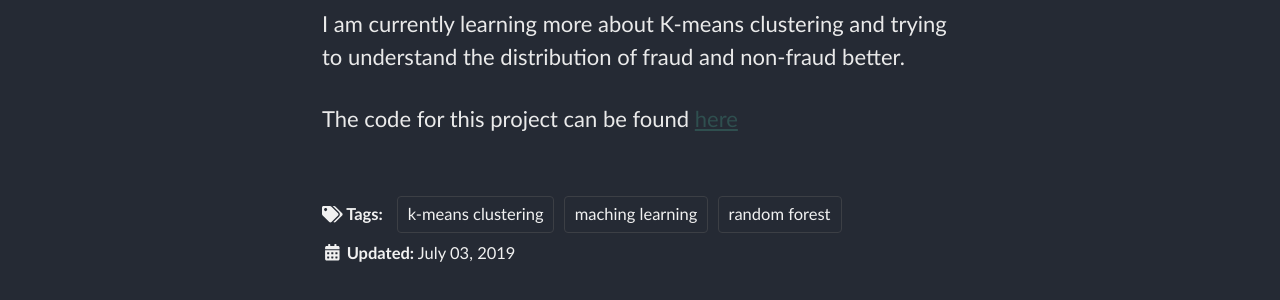
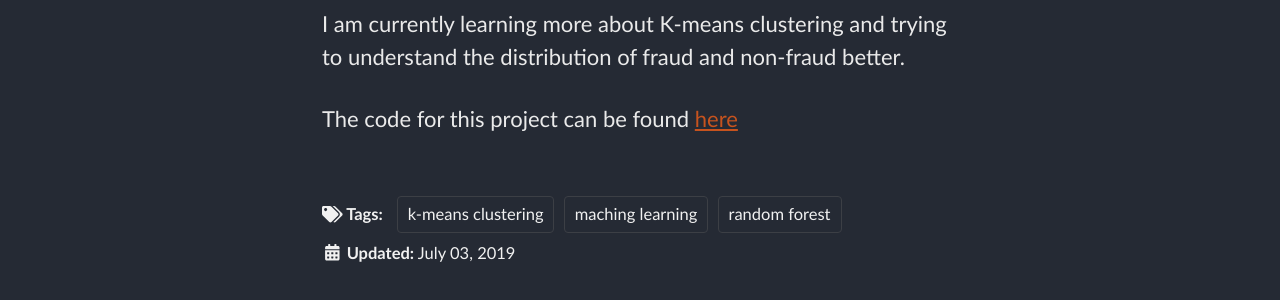
Before and after one commit to rohitgang/rohitgang.github.io, a Jekyll site: the page built from _posts/2019-07-03-frauddetect.md, in a window 1280 px wide. Shown: the part 3509-3809 px from the top of the page. Built offline with Jekyll 4.4.1, drawn with Linux system fonts in a browser that asks for light colours; cached includes are drawn as plain includes; nearby versions of some CDN libraries.

Commit message:
Update main.scss

```diff
--- a/assets/css/main.scss
+++ b/assets/css/main.scss
@@ -3,7 +3,7 @@
 ---
 
 @charset "utf-8";
-$link-color: DarkSlateGrey;
+$link-color: rgb(199, 83, 30);
 $serif: serif;
 $sans-serif: "Trebuchet MS", Helvetica, sans-serif;
 
```
